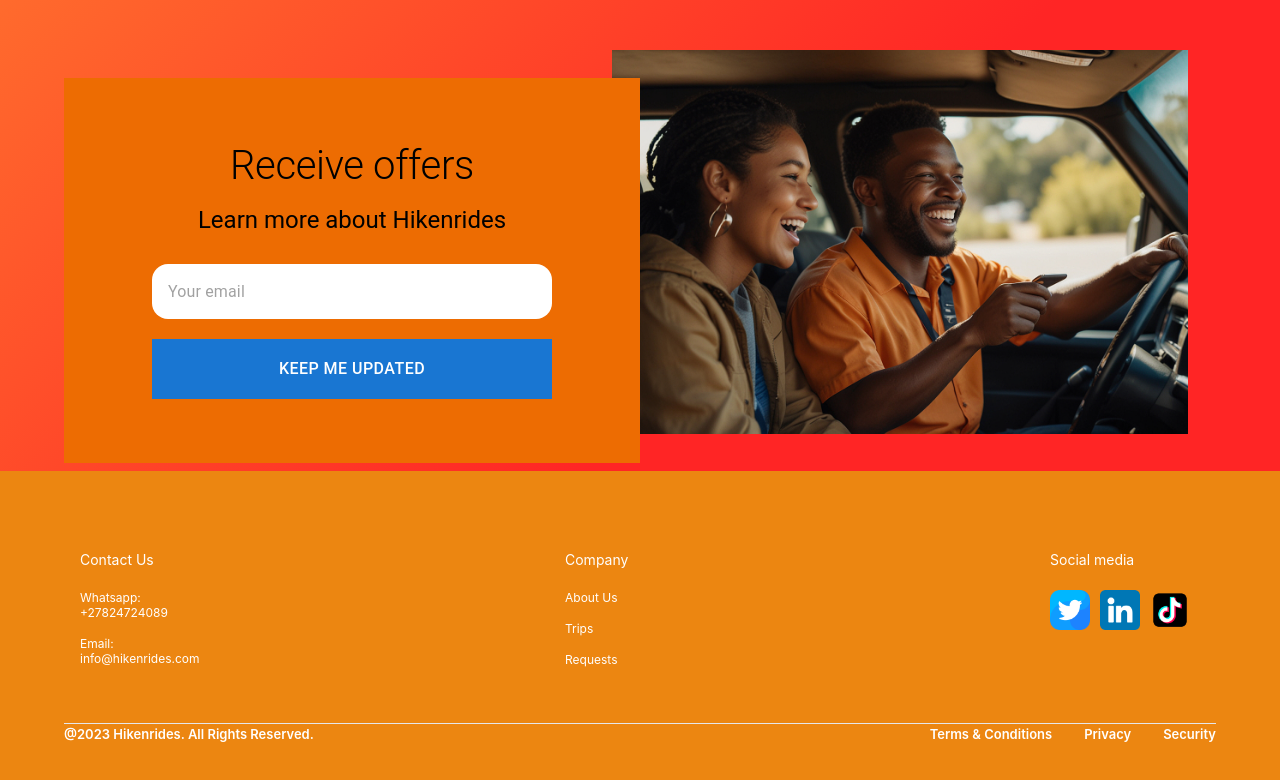
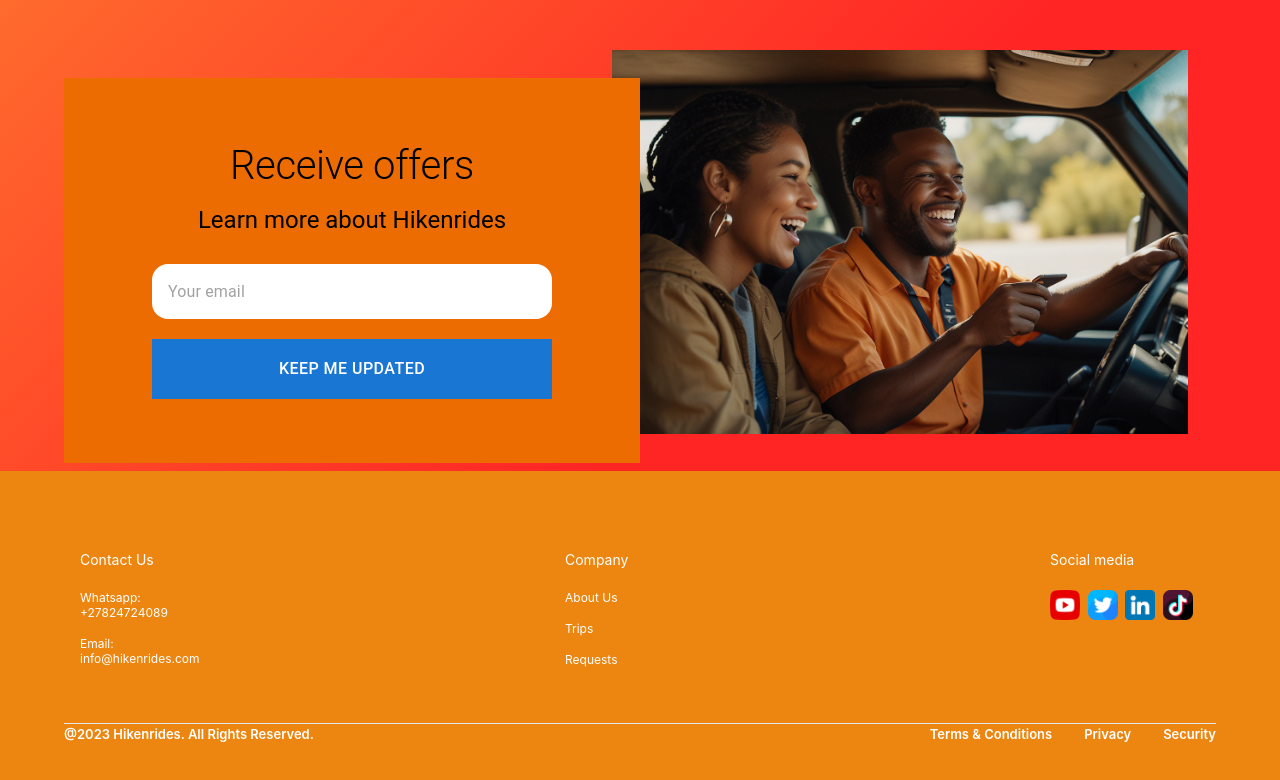
Before and after one commit to hikenrides/company_website, a React (Vite) app in the folder client/: page / in a window 1280 px wide. Shown: the part 1861-2641 px from the top of the page. Built offline with nearby package versions, Linux system fonts and the light colour scheme.

Commit message:
youtube icon

```diff
--- a/client/src/footer.jsx
+++ b/client/src/footer.jsx
@@ -40,7 +40,7 @@ const Footer= () =>{
                     <div className="sb__footer-links_div">
                         <h4>Social media</h4>
                         <div className="socialmedia">
-                            {/*<a href="https://www.facebook.com/profile.php?id=61553868901955"><p><img src={fb} alt=""/></p></a>*/}
+                            <a href="https://www.youtube.com/@hikenrides011"><p><img src={fb} alt=""/></p></a>
                             <a href="https://x.com/hikenrides"><p><img src={twitter} alt=""/></p></a>
                             <a href="https://www.linkedin.com/company/103176597/admin/feed/posts/?feedType=following"><p><img src={linkedin} alt=""/></p></a>
                             <a href="https://www.tiktok.com/@hikenrides?lang=en"><p><img src={insta} alt=""/></p></a>
```
Also changed, not shown: client/src/assets/fbimg.png, client/src/assets/instaimg.png.
